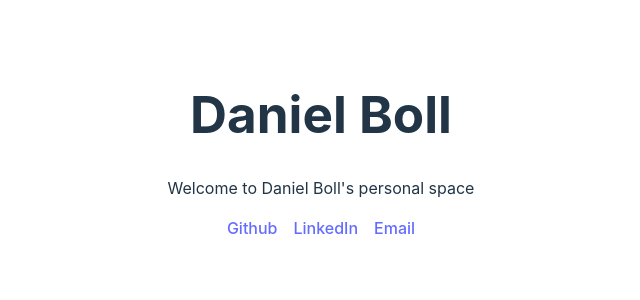
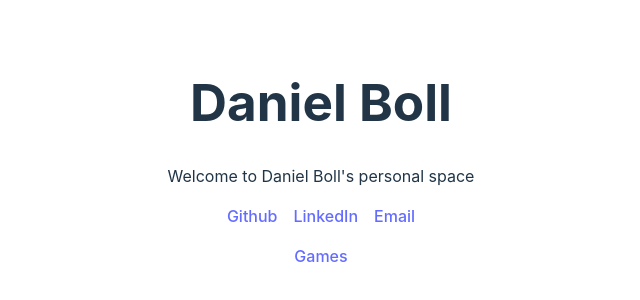
Before and after one commit to Daniel-Boll/Daniel-Boll.github.io, a React (Vite) app: page / in a window 1280 px wide. Shown: the part 246-546 px from the top of the page, without its empty margins (319-959 px from the left). Built offline with nearby package versions, Linux system fonts and the light colour scheme.

Commit message:
feat(page): add transition to games page
Signed-off-by: Daniel Boll <danielboll.academico@gmail.com>

```diff
--- a/src/App.tsx
+++ b/src/App.tsx
@@ -11,6 +11,11 @@ function App() {
         <a href="https://linkedin.com/in/Daniel-Boll">LinkedIn</a>
         <a href="mailto:danielboll.academico@gmail.com">Email</a>
       </div>
+
+      <div className="projects">
+        {/* Button to go to games */}
+        <a href="/games">Games</a>
+      </div>
     </div>
   );
 }
```
